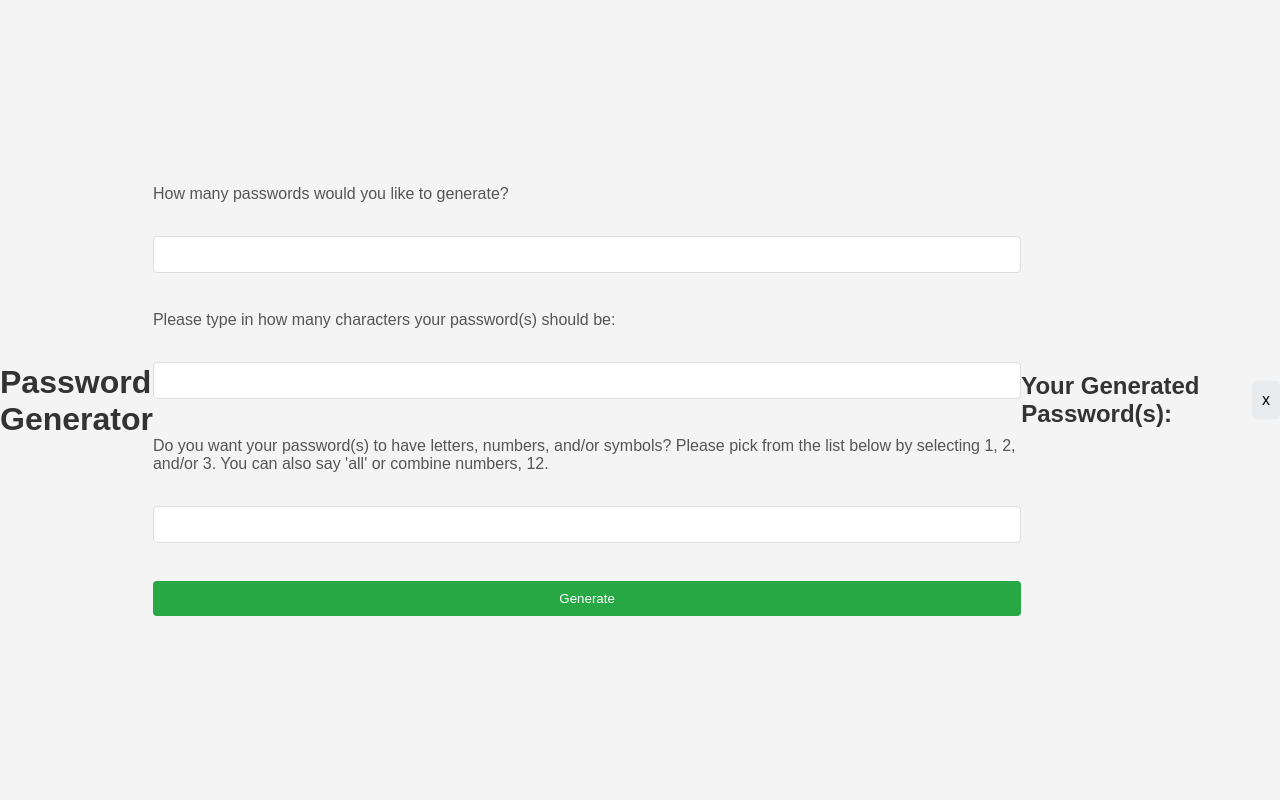
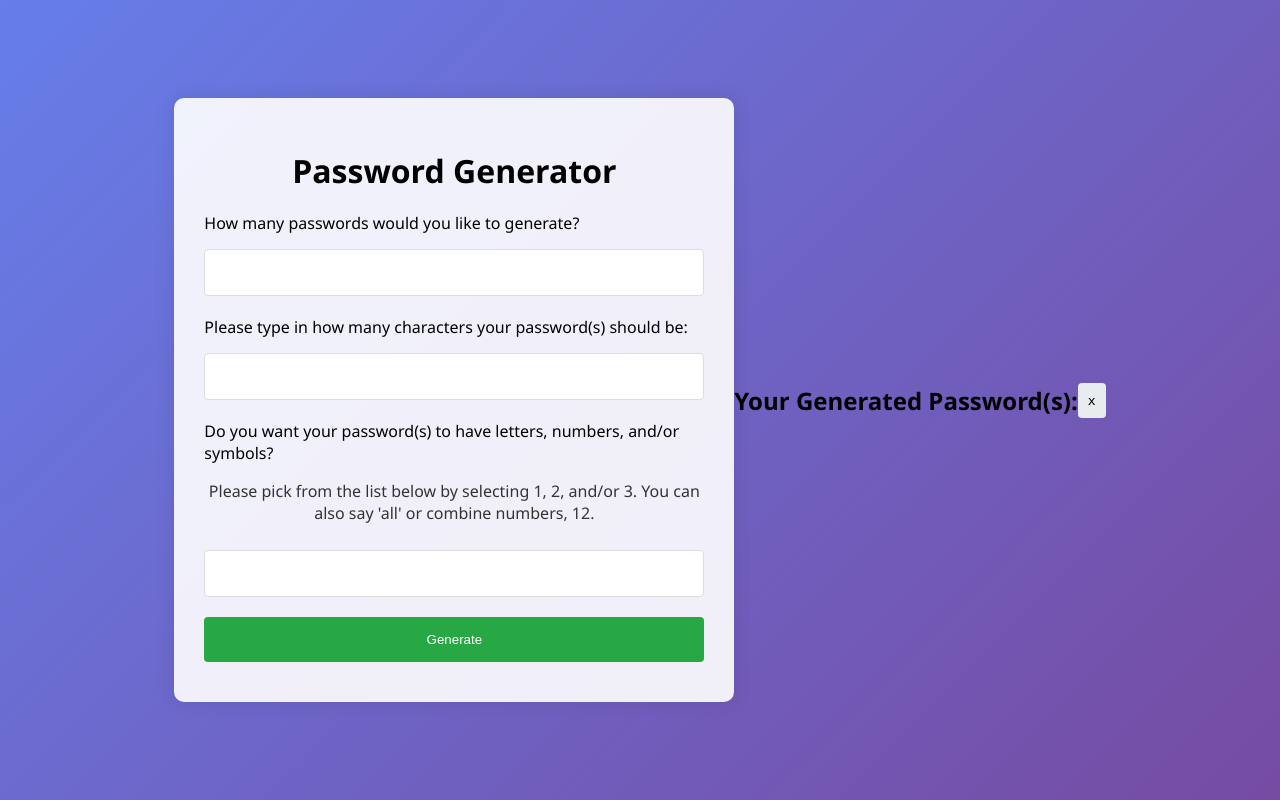
Before and after one commit to sridhars650/Password-Gen, a Flask app: template templates/index.html in a window 1280 px wide. Run offline with Flask 3, Linux system fonts and the light colour scheme; the template is opened without the code that fills it: most values are stand-ins (such as "Sample title", 1, 10 or a date in 2020).

Commit message:
restyles the whole page with css!

```diff
--- a/static/styles.css
+++ b/static/styles.css
@@ -1,6 +1,6 @@
 body {
-    font-family: Arial, sans-serif;
-    background-color: #f4f4f4;
+  font-family: 'Segoe UI', Tahoma, Geneva, Verdana, sans-serif;
+  background: linear-gradient(135deg, #667eea, #764ba2);
   margin: 0;
   padding: 0;
   display: flex;
@@ -10,35 +10,44 @@
 }
 
 .container {
-    background: white;
-    padding: 20px;
-    border-radius: 8px;
-    box-shadow: 0 0 10px rgba(0, 0, 0, 0.1);
+  background: rgba(255, 255, 255, 0.9);
+  padding: 30px;
+  border-radius: 10px;
+  box-shadow: 0 0 20px rgba(0, 0, 0, 0.1);
   text-align: center;
   max-width: 500px;
   width: 100%;
   animation: fadeIn 1s ease-in-out;
+  color: #333;
 }
 
 h1 {
-    color: #333;
+  color: #000000;
   margin-bottom: 20px;
+  font-size: 2em;
 }
 
 label {
   display: block;
   text-align: left;
   margin: 10px 0 5px;
-    color: #555;
+  color: #000000;
 }
 
 input[type="text"], input[type="submit"] {
   width: 100%;
-    padding: 10px;
+  padding: 15px;
   margin: 10px 0;
   border: 1px solid #ddd;
   border-radius: 4px;
   box-sizing: border-box;
+  transition: border-color 0.3s ease, box-shadow 0.3s ease;
+}
+
+input[type="text"]:focus {
+  border-color: #764ba2;
+  box-shadow: 0 0 8px rgba(118, 75, 162, 0.5);
+  outline: none;
 }
 
 input[type="submit"] {
@@ -46,17 +55,16 @@
   color: white;
   border: none;
   cursor: pointer;
-    transition: background-color 0.3s ease;
+  transition: background-color 0.3s ease, transform 0.3s ease;
 }
 
 input[type="submit"]:hover {
   background-color: #218838;
+  transform: translateY(-2px);
 }
 
-  h2 {
-    color: #333;
-    margin-top: 20px;
-    animation: fadeIn 1s ease-in-out;
+input[type="submit"]:active {
+  background-color: #1e7e34;
 }
 
 ul {
@@ -66,8 +74,30 @@
 
 li {
   background: #e9ecef;
+  color: 00000;
   margin: 5px 0;
   padding: 10px;
   border-radius: 4px;
   animation: slideIn 0.5s ease;
+  font-family: monospace;
 }
+
+@keyframes fadeIn {
+  from {
+    opacity: 0;
+  }
+  to {
+    opacity: 1;
+  }
+}
+
+@keyframes slideIn {
+  from {
+    transform: translateY(20px);
+    opacity: 0;
+  }
+  to {
+    transform: translateY(0);
+    opacity: 1;
+  }
+}
--- a/templates/index.html
+++ b/templates/index.html
@@ -3,24 +3,26 @@
 <head>
   <meta charset="UTF-8">
   <meta name="viewport" content="width=device-width, initial-scale=1.0">
-  <link rel="stylesheet" href="{{ url_for('static', filename='styles.css')}}">
   <title>Password Generator</title>
+  <link rel="stylesheet" href="{{ url_for('static', filename='styles.css') }}">
 </head>
 <body>
-  <h1>Password <br>Generator</h1>
+  <div class="container">
+    <h1>Password Generator</h1>
+    <form action="{{ url_for('generate') }}" method="post">
+      <label for="num_of_passwd">How many passwords would you like to generate?</label>
+      <input type="text" id="num_of_passwd" name="num_of_passwd" required>
 
-  <form action="{{ url_for('generate') }}" method="post">
-    <label for="num_of_passwd">How many passwords would you like to generate?</label><br>
-    <input type="text" id="num_of_passwd" name="num_of_passwd" required><br><br>
+      <label for="char_num">Please type in how many characters your password(s) should be:</label>
+      <input type="text" id="char_num" name="char_num" required>
 
-    <label for="char_num">Please type in how many characters your password(s) should be:</label><br>
-    <input type="text" id="char_num" name="char_num" required><br><br>
+      <label for="type_of_chars">Do you want your password(s) to have letters, numbers, and/or symbols?</label>
+      <p class="hint">Please pick from the list below by selecting 1, 2, and/or 3. You can also say 'all' or combine numbers, 12.</p>
+      <input type="text" id="type_of_chars" name="type_of_chars" required>
 
-    <label for="type_of_chars">Do you want your password(s) to have letters, numbers, and/or symbols? Please pick from the list below by selecting 1, 2, and/or 3. You can also say 'all' or combine numbers, 12.</label><br>
-    <input type="text" id="type_of_chars" name="type_of_chars" required><br><br>
-
-    <input type="submit" value="Generate">
-  </form>
+      <input type="submit" value="Generate">
+    </form>
+  </div>
 
   {% if passwords %}
     <h2>Your Generated Password(s):</h2>
@@ -30,5 +32,7 @@
       {% endfor %}
     </ul>
   {% endif %}
+
+
 </body>
 </html>
```
Lines whose indentation alone changed are shown as unchanged.
